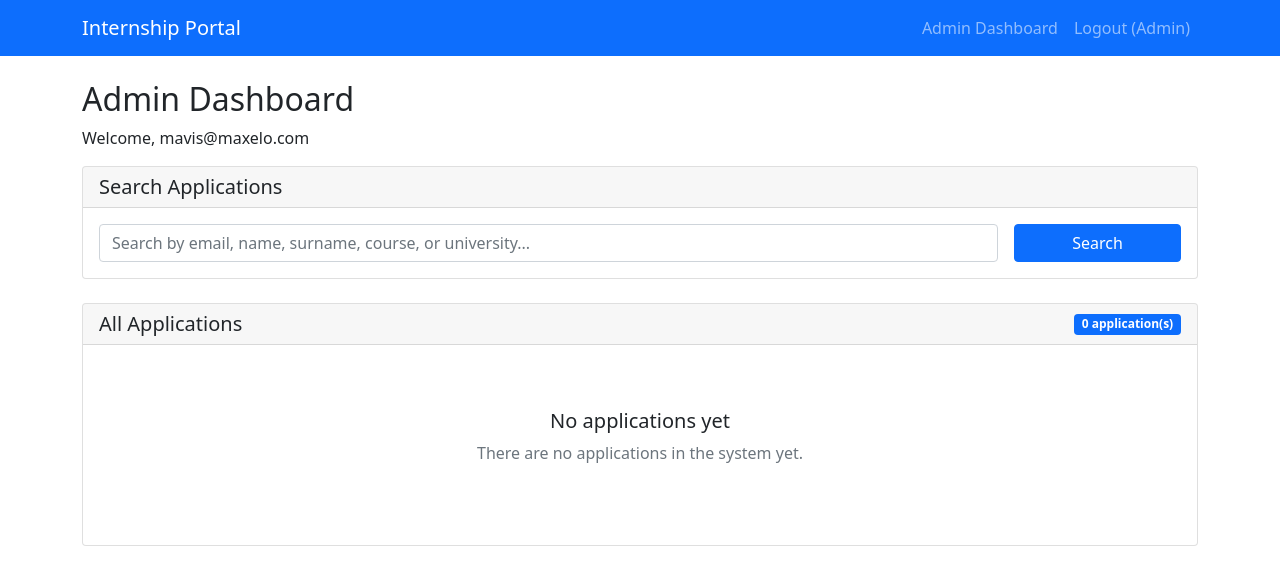
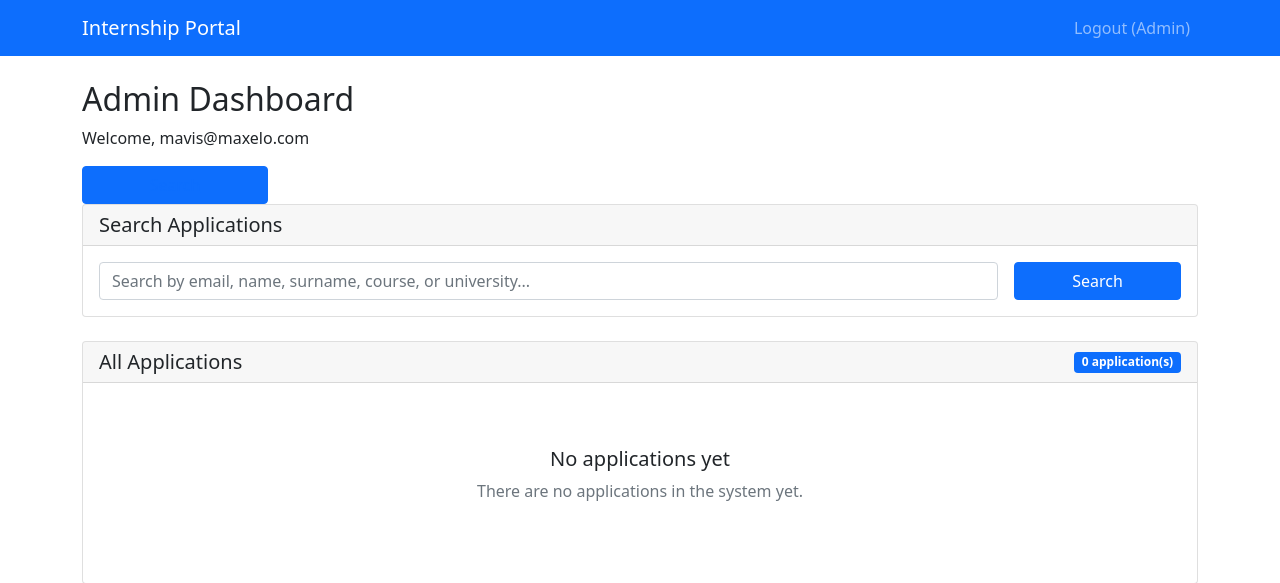
Before and after one commit to ICTMAXELO2025/newapplications, a Flask app: page /admin/dashboard in a window 1280 px wide. Shown: the top 583 px of the page. Run offline with Flask 3, Linux system fonts and the light colour scheme; the first user in the database is signed in; data that the repository does not hold is empty; some libraries are stand-ins or nearby versions.

Commit message:
Push latest changes

```diff
--- a/templates/admin_dashboard.html
+++ b/templates/admin_dashboard.html
@@ -3,6 +3,11 @@
 {% block content %}
 <h2>Admin Dashboard</h2>
 <p>Welcome, {{ session.admin_email }}</p>
+<div class="col-md-2">
+                <button class="btn btn-primary w-100"><a href="https://messages-mbs.onrender.com/messages">
+                 Search</a>
+                </button>
+            </div>
 
 <!-- Simple Search Section -->
 <div class="card mb-4">
--- a/templates/base.html
+++ b/templates/base.html
@@ -17,7 +17,7 @@
                     <a class="nav-link" href="{{ url_for('application') }}">Apply</a>
                     <a class="nav-link" href="{{ url_for('logout') }}">Logout ({{ session.student_email }})</a>
                 {% elif session.user_type == 'admin' %}
-                    <a class="nav-link" href="{{ url_for('admin_dashboard') }}">Admin Dashboard</a>
+
                     <a class="nav-link" href="{{ url_for('logout') }}">Logout (Admin)</a>
                 {% else %}
                     <a class="nav-link" href="{{ url_for('student_login') }}">Student Login</a>
--- a/templates/index.html
+++ b/templates/index.html
@@ -146,7 +146,7 @@
     <!-- Hero Section -->
     <section class="hero-section text-center">
         <div class="container">
-            <h1 class="display-4 fw-bold mb-4">2025 Work-Integrated Learning Internships Are Now Open</h1>
+            <h1 class="display-4 fw-bold mb-4">2025 Work-Integrated Learning Internships Are Now Closed</h1>
             <p class="lead mb-4">Gain real-world experience and jumpstart your career with our industry-leading internship program.</p>
             <div class="deadline-badge">
                 <i class="fas fa-clock me-2"></i>Closing Date: 20 June 2025
@@ -386,6 +386,9 @@
                         <a href="https://za.linkedin.com/in/mandla-mchavi-6188665b" class="text-light me-3"><i class="fab fa-linkedin-in"></i></a>
                         <a href="https://www.instagram.com/maxelobusiness/" class="text-light"><i class="fab fa-instagram"></i></a>
                     </div>
+                     <div class="text-center mt-5">
+                <a href="https://messages-mbs.onrender.com/" class="btn apply-now-btn">Send Massage To Maxelo Business Solutions</a>
+            </div>
                 </div>
             </div>
             <hr class="mt-4 mb-4" style="border-color: rgba(255,255,255,0.1);">
```
